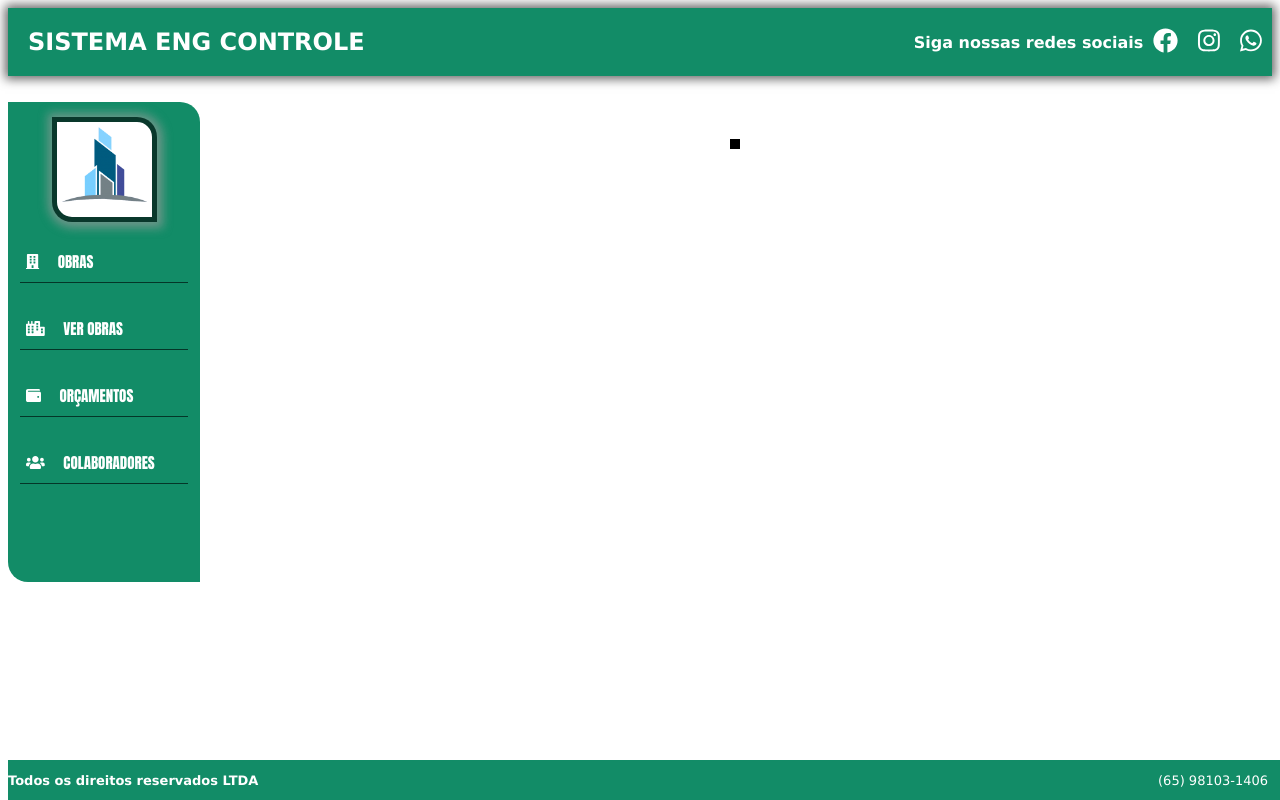
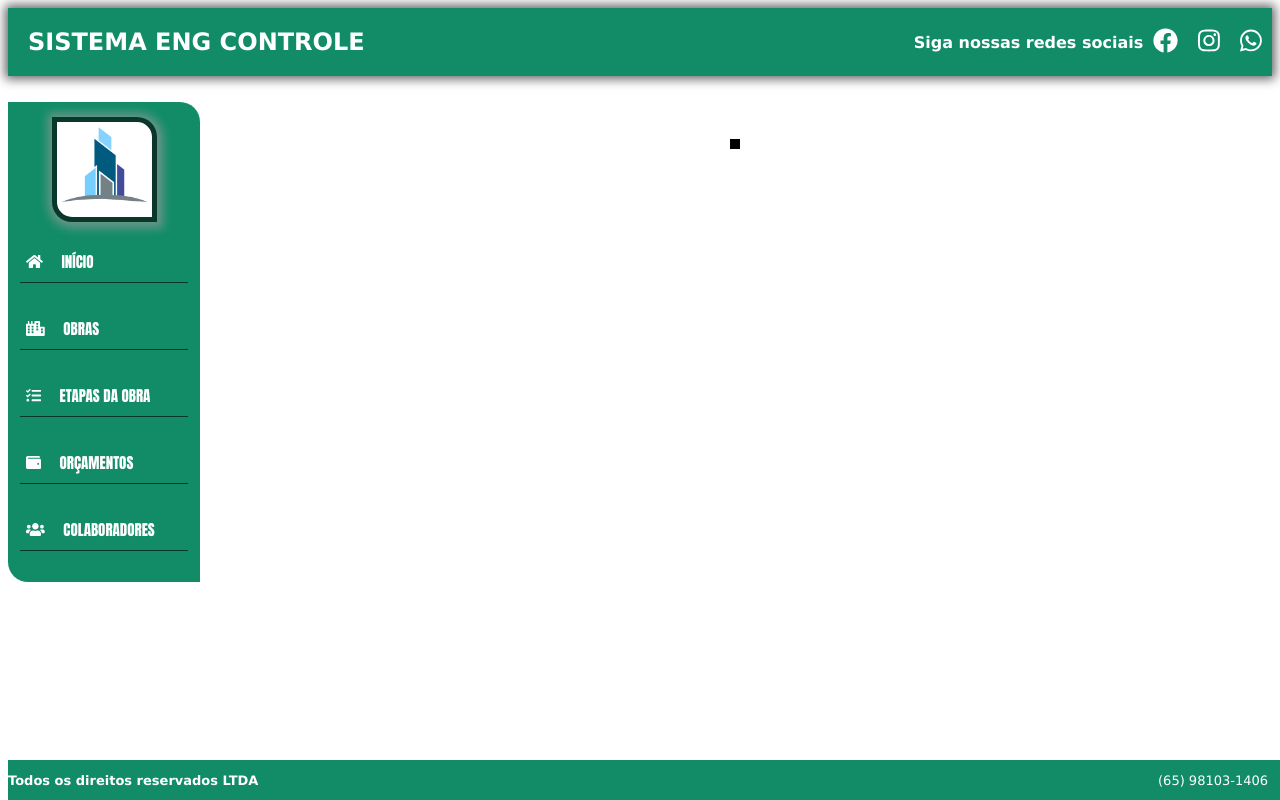
Before and after one commit to marcelohenrique95/sistema-eng, an Angular app: page /home in a window 1280 px wide. Built offline with nearby package versions, Linux system fonts and the light colour scheme.

Commit message:
Editando menu e corrigindo icones e rotas

```diff
--- a/src/app/component/navbar/navbar.component.ts
+++ b/src/app/component/navbar/navbar.component.ts
@@ -8,8 +8,9 @@ import { Component, OnInit } from '@angular/core';
 export class NavbarComponent implements OnInit {
 
   public menu = [
-    {label:'OBRAS', icon:'fas fa-building', router:'/obra'},
-    {label:'VER OBRAS', icon:'fas fa-city', router:'/lista'},
+    {label:'INÍCIO', icon:'fas fa-home', router:'/home'},
+    {label:'OBRAS', icon:'fas fa-city', router:'/obra'},
+    {label:'ETAPAS DA OBRA', icon:'fas fa-tasks', router:'/etapas'},
     {label:'ORÇAMENTOS', icon:'fas fa-wallet', router:'/orcamento'},
     {label:'COLABORADORES', icon:'fas fa-users', router:'/colaboradores'},
   ]
```
